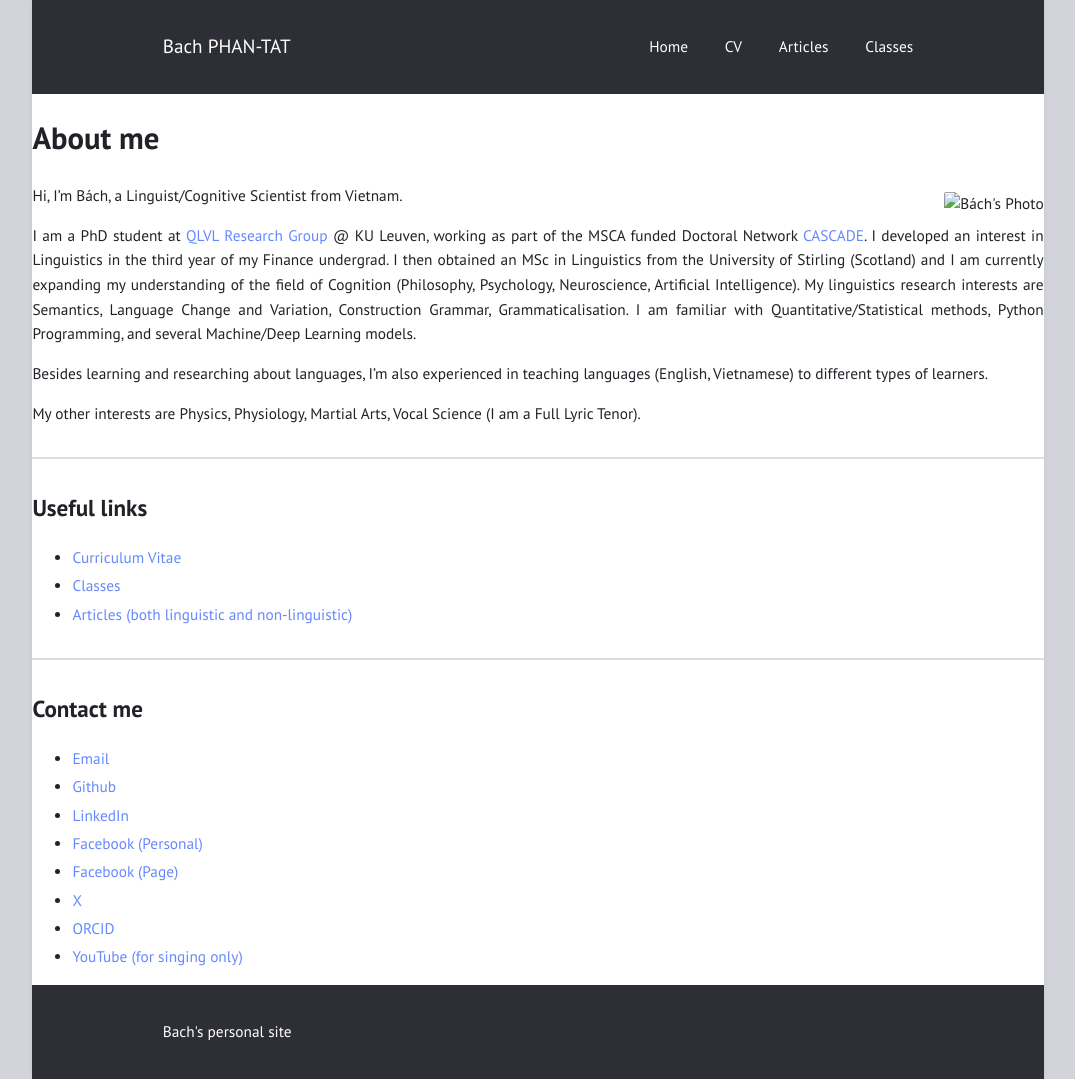
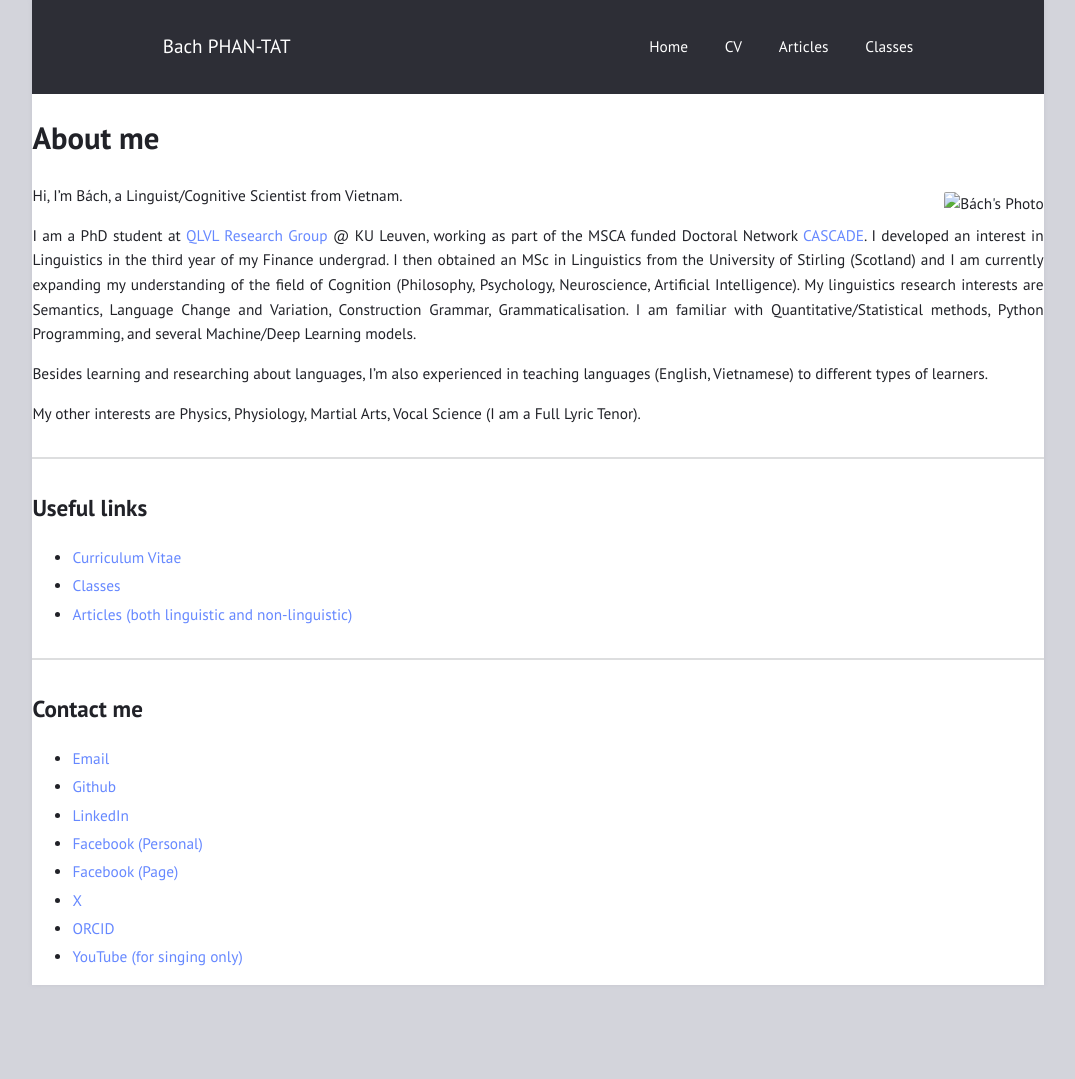
Before and after one commit to phantatbach/phantatbach.github.io, a Jekyll site: the page built from index.html, in a window 1280 px wide. Shown: the whole page, without its empty margins (102-1177 px from the left). Built offline with Jekyll 4.4.1, drawn with Linux system fonts in a browser that asks for light colours; after the commit the page ends 985 px from its top, so only the background shows below that.

Commit message:
modified:   _config.yml

```diff
--- a/_config.yml
+++ b/_config.yml
@@ -28,12 +28,12 @@ navigation:                # accepts {file, title, url, icon, sidebaricon}
   - {file: "classes.md", title: "Classes"}
 
 
-external:                  # shows a footer with social links - for available icons see fontawesome.com/icons
-  - {title: Mail, icon: envelope, url: "mailto:phantatbach@gmail.com"}
-  - {title: Github, icon: github, url: "https://github.com/phantatbach"}
-  - {title: Facebook, icon: facebook, url: "https://facebook.com/phantatbach"}
-  - {title: twitter, icon: twitter, url: "https://x.com/phantatbach"}
-  # - {title: Subscribe, icon: rss, url: "/feed.xml"}
+# external:                  # shows a footer with social links - for available icons see fontawesome.com/icons
+#   - {title: Mail, icon: envelope, url: "mailto:phantatbach@gmail.com"}
+#   - {title: Github, icon: github, url: "https://github.com/phantatbach"}
+#   - {title: Facebook, icon: facebook, url: "https://facebook.com/phantatbach"}
+#   - {title: twitter, icon: twitter, url: "https://x.com/phantatbach"}
+#   - {title: Subscribe, icon: rss, url: "/feed.xml"}
 
 comments:
 #  disqus_shortname: ""    # see https://disqus.com/
```
